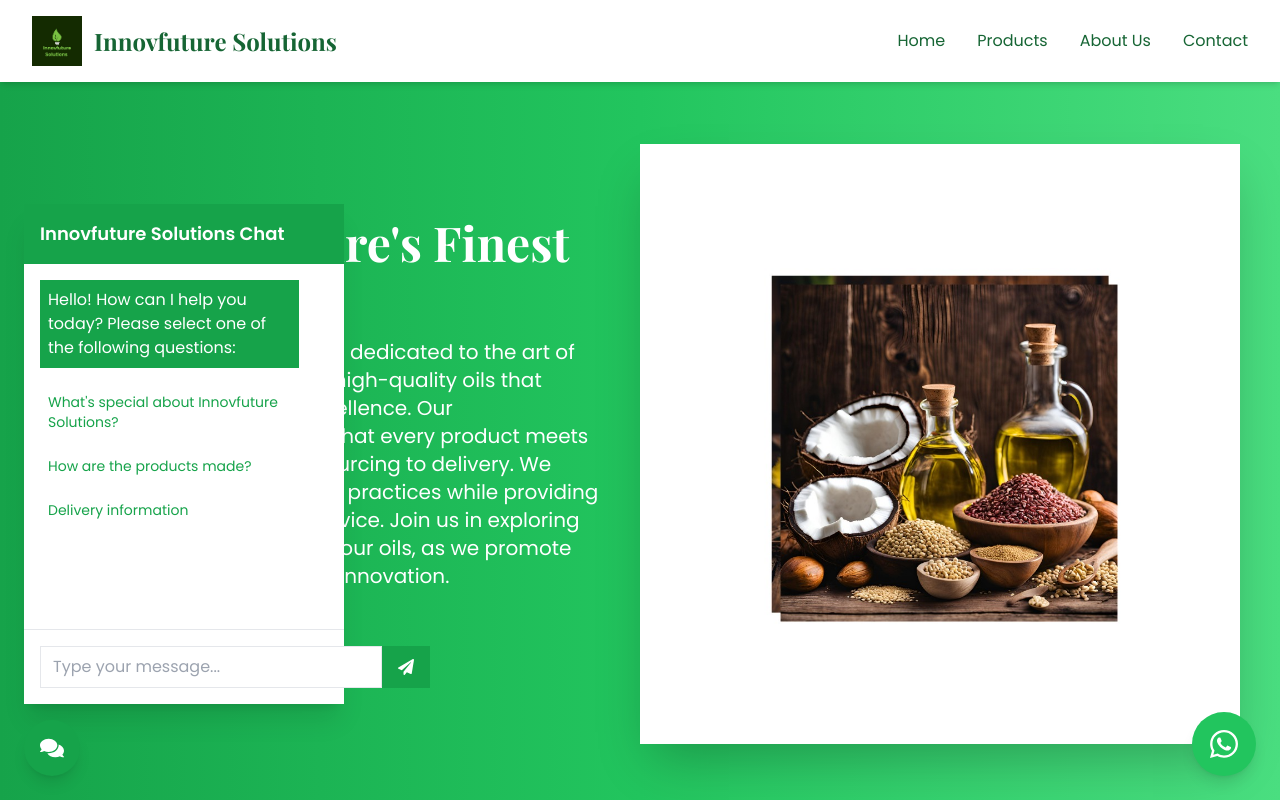
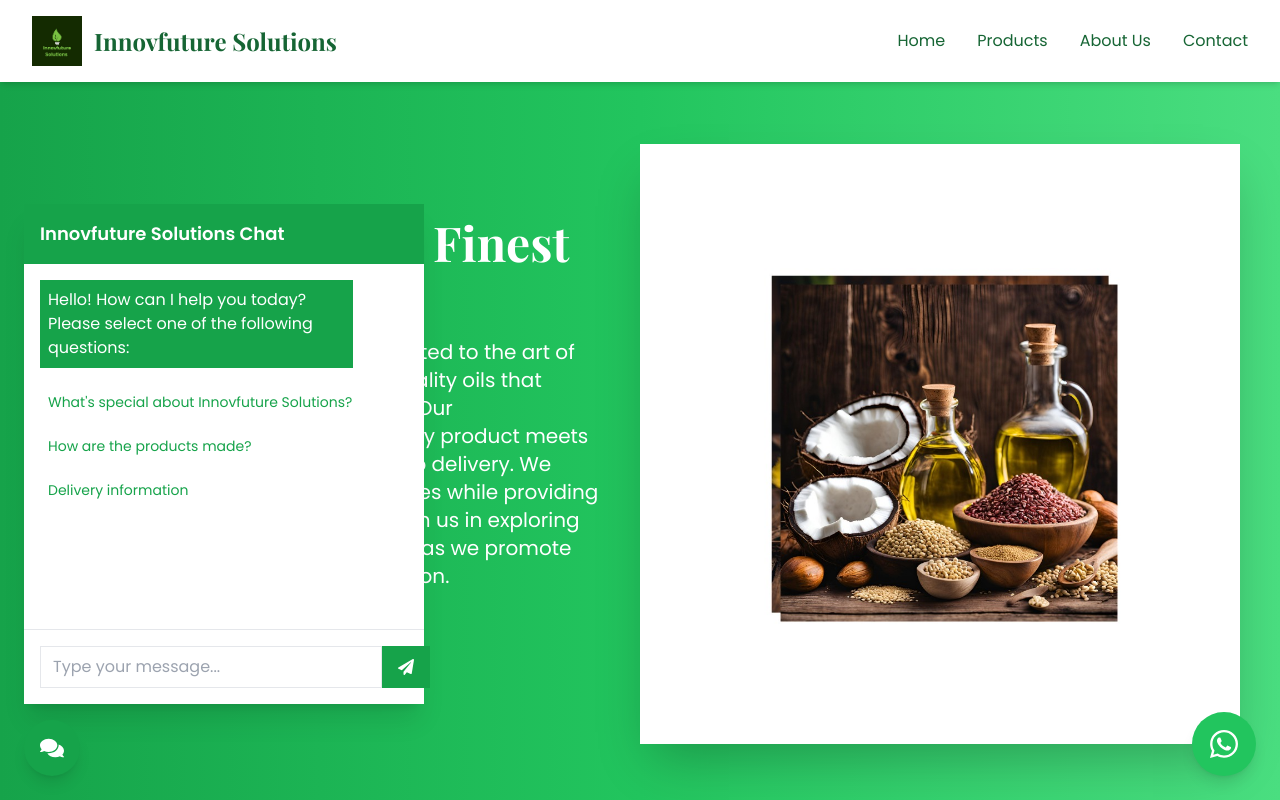
Before and after one commit to bharathkumar8056/InnovFuture, a Next.js app: page / in a window 1280 px wide. Both pictures are taken after a click on the button 52 px from the left and 748 px from the top of the page. Shown: the top 800 px of the page. Built offline with nearby package versions, Linux system fonts and the light colour scheme; a web font is replaced by a local one.

Commit message:
Update ChatBot.tsx

```diff
--- a/app/components/ChatBot.tsx
+++ b/app/components/ChatBot.tsx
@@ -96,17 +96,18 @@ const ChatBot: React.FC = () => {
   return (
     <div className="fixed bottom-6 left-6 z-50">
       {isOpen && (
-        <div className="bg-white rounded-lg shadow-xl w-full sm:w-80 mb-4 h-[500px] flex flex-col">
-          {/* Fixed chat height */}
+        <div className="bg-white rounded-lg shadow-xl w-full sm:w-80 md:w-96 lg:w-[400px] mb-4 h-[500px] flex flex-col">
+          {/* Chat header */}
           <div className="bg-green-600 text-white p-4">
             <h3 className="text-lg font-semibold">Innovfuture Solutions Chat</h3>
           </div>
+
+          {/* Chat messages */}
           <div className="flex-grow overflow-y-auto p-4 max-h-[400px]">
-            {/* Message container with max height */}
             {messages.map((message, index) => (
               <div key={index} className={`mb-4 ${message.isUser ? "text-right" : "text-left"}`}>
                 <span
-                  className={`inline-block max-w-[90%] break-words p-2 rounded-lg ${
+                  className={`inline-block max-w-[85%] break-words p-2 rounded-lg ${
                     message.isUser ? "bg-green-100 text-green-800" : "bg-green-600 text-white"
                   }`}
                 >
@@ -114,6 +115,8 @@ const ChatBot: React.FC = () => {
                 </span>
               </div>
             ))}
+
+            {/* Predefined questions */}
             {showPredefined && (
               <div className="mt-4">
                 {predefinedQuestions.map((question, index) => (
@@ -129,6 +132,8 @@ const ChatBot: React.FC = () => {
             )}
             <div ref={messagesEndRef} />
           </div>
+
+          {/* Chat input */}
           <div className="p-4 border-t">
             <div className="flex">
               <input
@@ -149,6 +154,8 @@ const ChatBot: React.FC = () => {
           </div>
         </div>
       )}
+
+      {/* Floating chat button */}
       <button
         onClick={handleToggle}
         className="bg-green-600 text-white p-4 rounded-full shadow-lg hover:bg-green-700 transition duration-300"
```
